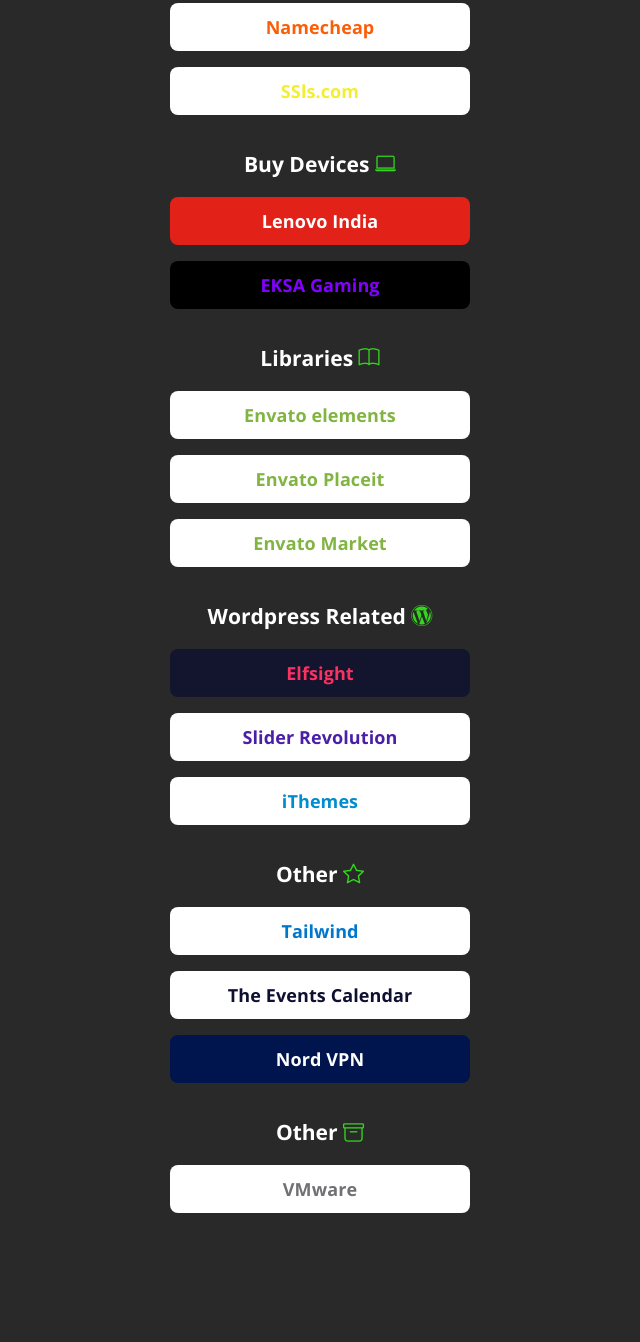
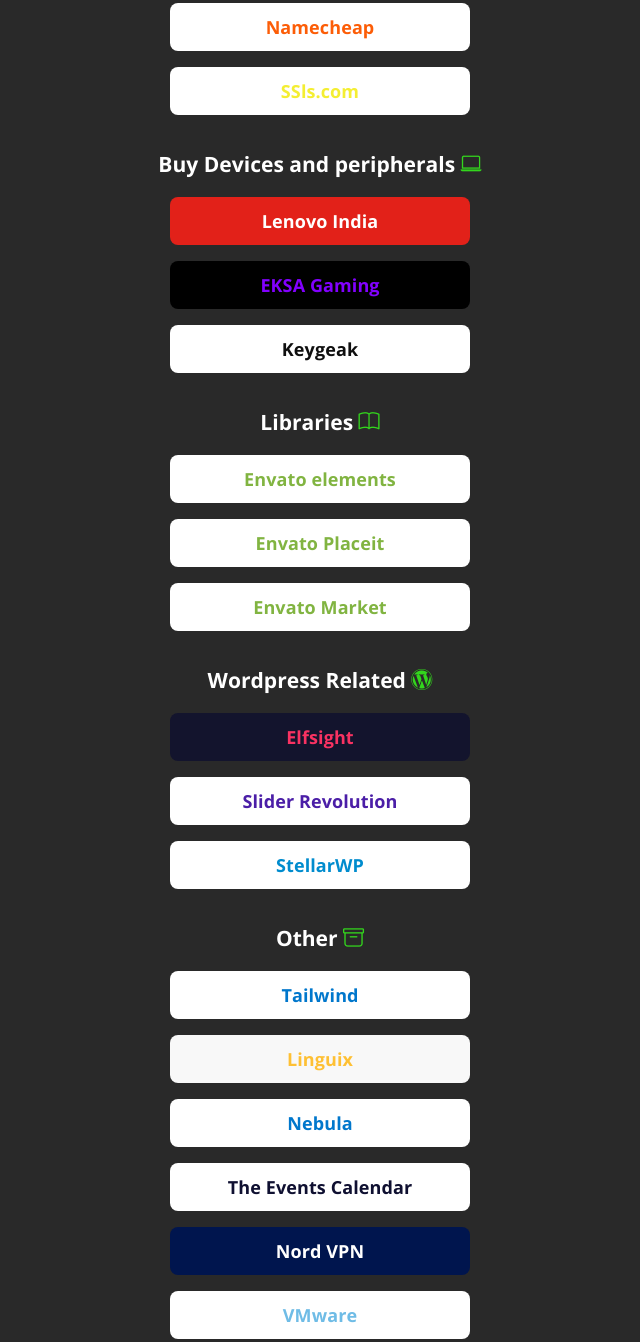
Before and after one commit to godarayudhvir/links.cyberalliance.in, a plain HTML site: page affiliates.html in a window 1280 px wide. Shown: the part 733-2075 px from the top of the page, without its empty margins (320-960 px from the left). Before the commit the page ends 1962 px from the top, so only its background shows below. Drawn offline with nearby package versions, Linux system fonts and the light colour scheme.

Commit message:
Updates
Fixes, and new affiliates

```diff
--- a/affiliates.html
+++ b/affiliates.html
@@ -79,7 +79,7 @@
                 <a class="button button-ssls" href="https://ssls.sjv.io/cyberalliance" target="_blank" rel="noopener">SSls.com</a>
                 <br>
 
-        <h3> Buy Devices <i class="bi-laptop" style="color: rgb(51, 214, 29)"></i></h3>
+        <h3> Buy Devices and peripherals <i class="bi-laptop" style="color: rgb(51, 214, 29)"></i></h3>
 
                 <!--Lenovo-->
                 <a class="button button-lenovo" href="https://lenovo-in.zlvv.net/cyberalliance" target="_blank" rel="noopener">Lenovo India</a>
@@ -87,6 +87,10 @@
 
                 <!--EKSA Gaming-->
                 <a class="button button-eksa" href="https://eksagamingtech.pxf.io/cyberalliance" target="_blank" rel="noopener">EKSA Gaming</a>
+                <br>
+
+                <!--Keygeak-->
+                <a class="button button-keygeak" href="https://keygeak.sjv.io/cyberalliance" target="_blank" rel="noopener">Keygeak</a>
                 <br>
 
         <h3> Libraries <i class="bi-book" style="color: rgb(51, 214, 29)"></i></h3>
@@ -113,14 +117,22 @@
                 <a class="button button-slider" href="https://themepunch.pxf.io/cyberalliance" target="_blank" rel="noopener">Slider Revolution</a>
                 <br>
 
-                <!--iThemes-->
-                <a class="button button-ithemes" href="https://ithemes.pxf.io/cyberalliance" target="_blank" rel="noopener">iThemes</a>
+                <!--StellarWP-->
+                <a class="button button-stellarwp" href="https://stellarwp.pxf.io/cyberalliance" target="_blank" rel="noopener">StellarWP</a>
                 <br>
 
-                <h3> Other <i class="bi-star" style="color: rgb(51, 214, 29)"></i></h3>
+                <h3> Other <i class="bi-archive" style="color: rgb(51, 214, 29)"></i></h3>
 
                 <!--Tailwind-->
                 <a class="button button-tailwind" href="https://tailwind.sjv.io/cyberalliance" target="_blank" rel="noopener">Tailwind</a>
+                <br>
+
+                <!--Linguix-->
+                <a class="button button-linguix" href="https://linguix.sjv.io/cyberalliance" target="_blank" rel="noopener">Linguix</a>
+                <br>
+
+                <!--Nebula-->
+                <a class="button button-nebula" href="https://nebula-us.pxf.io/cyberalliance" target="_blank" rel="noopener">Nebula</a>
                 <br>
 
                 <!--The Events Calendar -->
@@ -130,8 +142,6 @@
                 <!--Nord VPN -->
                 <a class="button button-nordvpn" href="https://nordvpn.sjv.io/cyberalliance" target="_blank" rel="noopener">Nord VPN</a>
                 <br>
-
-                <h3> Other <i class="bi-archive" style="color: rgb(51, 214, 29)"></i></h3>
 
                 <!--VMware -->
                 <a class="button button-vmware" href="https://imp.i263671.net/cyberalliance" target="_blank" rel="noopener"><strong>VM</strong>ware</a>
--- a/css/brands.css
+++ b/css/brands.css
@@ -385,6 +385,14 @@
   .button.button-eksa:focus {
     filter: brightness(90%) }
 
+  /* keygeak */
+  .button.button-keygeak {
+    color: #0f0f0f;
+    background-color:  #ffffff }
+  .button.button-keygeak:hover,
+  .button.button-keygeak:focus {
+    filter: brightness(90%) }
+
   /* envato */
   .button.button-envato {
     color: #81b441;
@@ -409,12 +417,12 @@
   .button.button-slider:focus {
     filter: brightness(90%) }
 
-  /* ithemes */
-  .button.button-ithemes {
+  /* stellarwp */
+  .button.button-stellarwp {
     color: #008cce;
     background-color:  #ffffff }
-  .button.button-ithemes:hover,
-  .button.button-ithemes:focus {
+  .button.button-stellarwp:hover,
+  .button.button-stellarwp:focus {
     filter: brightness(90%) }
 
   /* tailwind */
@@ -423,6 +431,22 @@
     background-color:  #ffffff }
   .button.button-tailwind:hover,
   .button.button-tailwind:focus {
+    filter: brightness(90%) }
+
+  /* linguix */
+  .button.button-linguix {
+    color: #fec034;
+    background-color:  #f8f8f8 }
+  .button.button-linguix:hover,
+  .button.button-linguix:focus {
+    filter: brightness(90%) }
+
+  /* nebula */
+  .button.button-nebula {
+    color: #0077cc;
+    background-color:  #ffffff }
+  .button.button-nebula:hover,
+  .button.button-nebula:focus {
     filter: brightness(90%) }
 
   /* eventcalendar */
@@ -443,7 +467,7 @@
 
   /* vmware */
   .button.button-vmware {
-    color: #717074;
+    color: #6fbce6;
     background-color:  #ffffff }
   .button.button-vmware:hover,
   .button.button-vmware:focus {
```
Also changed, not shown: index.html (+1 -1 lines).
